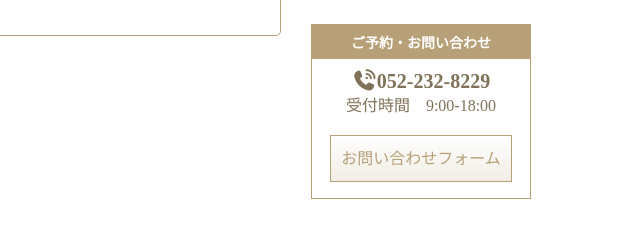
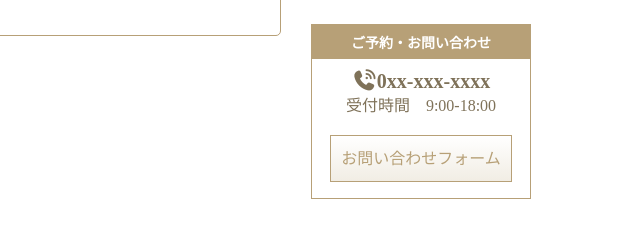
Before and after one commit to MN106890/hello, a plain HTML site: page index.html in a window 1280 px wide. Shown: the part 427-656 px from the top of the page, 599-1239 px from the left. Drawn offline with Linux system fonts and the light colour scheme.

Commit message:
Update index.html

```diff
--- a/index.html
+++ b/index.html
@@ -52,7 +52,7 @@
           </section>
           <section id="side_contact">
             <h2>ご予約・お問い合わせ</h2>
-            <address><i class="fas fa-phone-volume"></i>052-232-8229</address>
+            <address><i class="fas fa-phone-volume"></i>0xx-xxx-xxxx</address>
             <p>受付時間　9:00-18:00</p>
             <p><a href="contact.html" class="contact_button">お問い合わせフォーム</a></p>
           </section>
```
